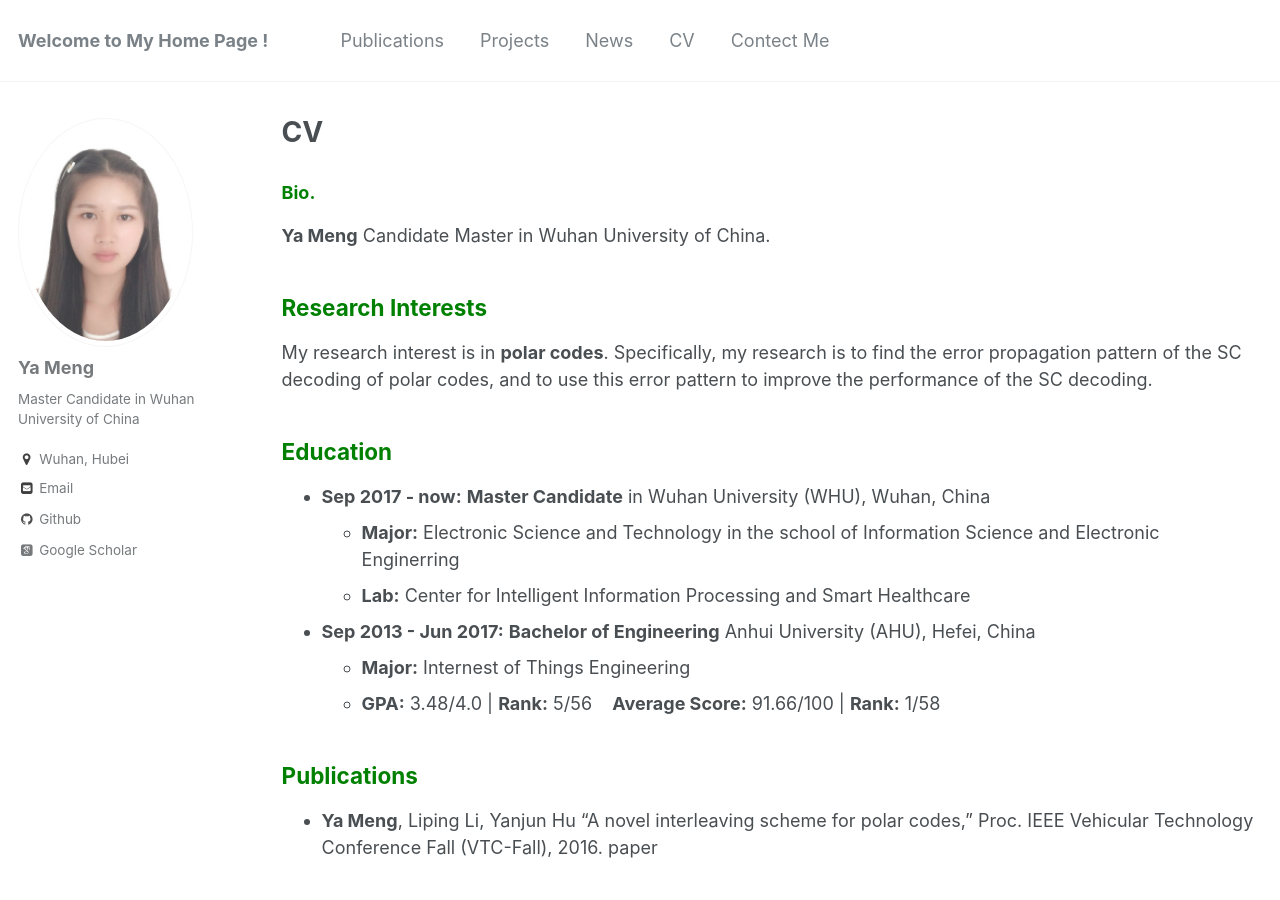
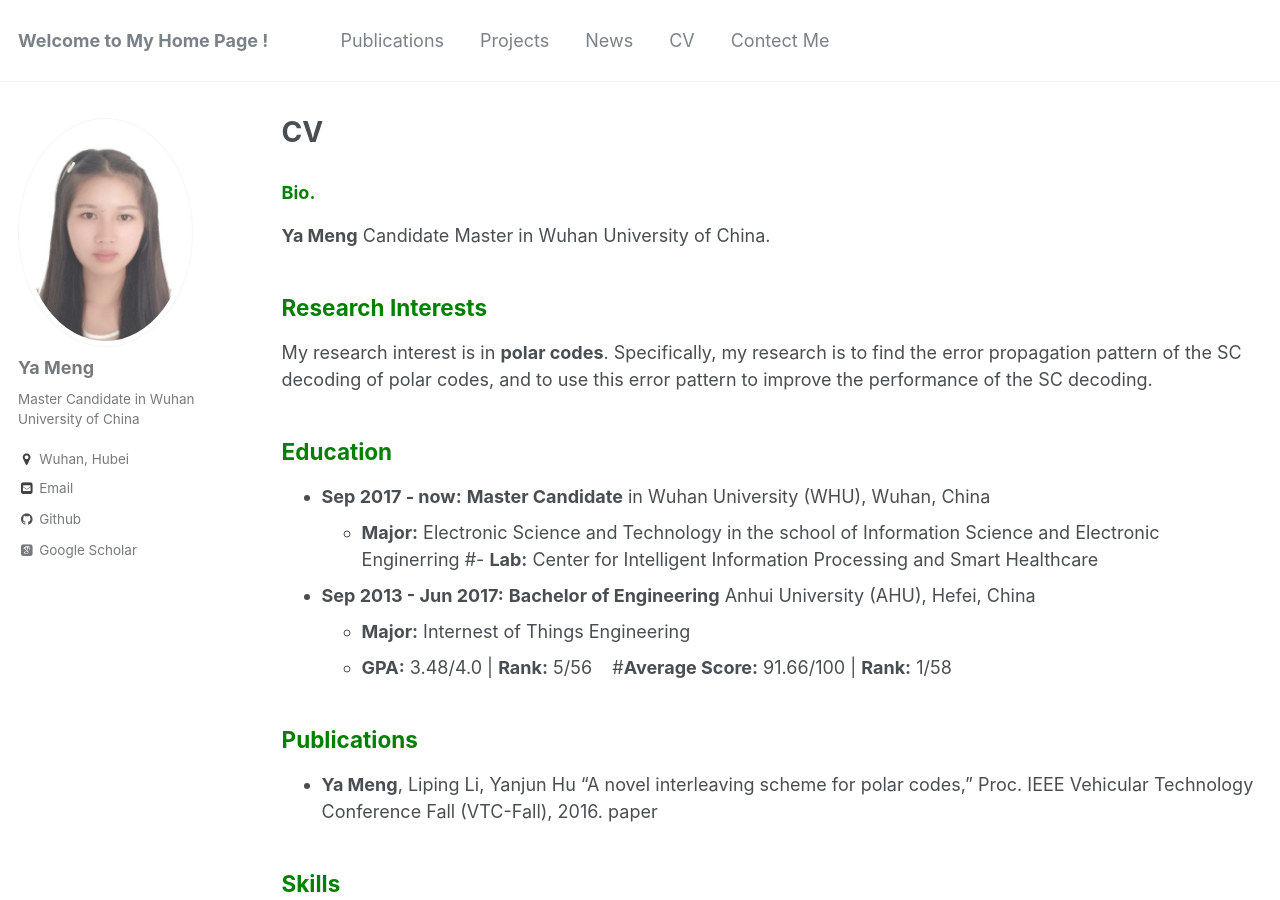
Before and after one commit to mengMia/yameng-ahu.github.io, a Jekyll site: the page built from _pages/cv.md, in a window 1280 px wide and 900 px high. Built offline with Jekyll 4.4.1, drawn with Linux system fonts in a browser that asks for light colours; some web fonts are replaced.

Commit message:
Update cv.md

```diff
--- a/_pages/cv.md
+++ b/_pages/cv.md
@@ -17,10 +17,10 @@ decoding of polar codes, and to use this error pattern to improve the performanc
 ## <span style="color: green"> Education </span>
 * **Sep 2017 - now:** **Master Candidate** in Wuhan University (WHU), Wuhan, China
   - **Major:**  Electronic Science and Technology in the school of Information Science and Electronic Enginerring
-  - **Lab:** Center for Intelligent Information Processing and Smart Healthcare
+  #- **Lab:** Center for Intelligent Information Processing and Smart Healthcare
 * **Sep 2013 - Jun 2017:** **Bachelor of Engineering** Anhui University (AHU), Hefei, China
   - **Major:**  Internest of Things Engineering
-  - **GPA:** 3.48/4.0 \| **Rank:** 5/56 &nbsp;&nbsp; **Average Score:** 91.66/100 \| **Rank:** 1/58
+  - **GPA:** 3.48/4.0 \| **Rank:** 5/56 &nbsp;&nbsp; #**Average Score:** 91.66/100 \| **Rank:** 1/58
 
 ## <span style="color: green"> Publications </span>
 * **Ya Meng**, Liping Li, Yanjun Hu “A novel interleaving scheme for polar codes,” Proc. IEEE Vehicular
```
